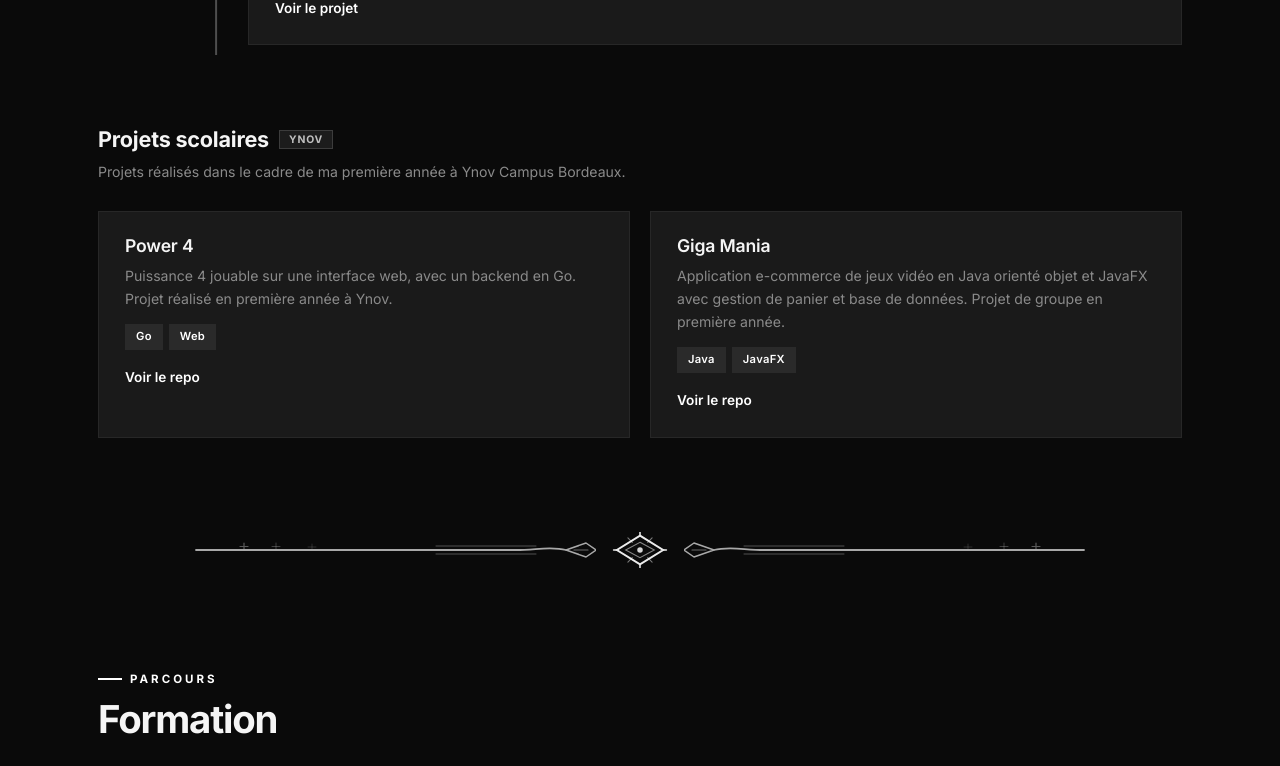
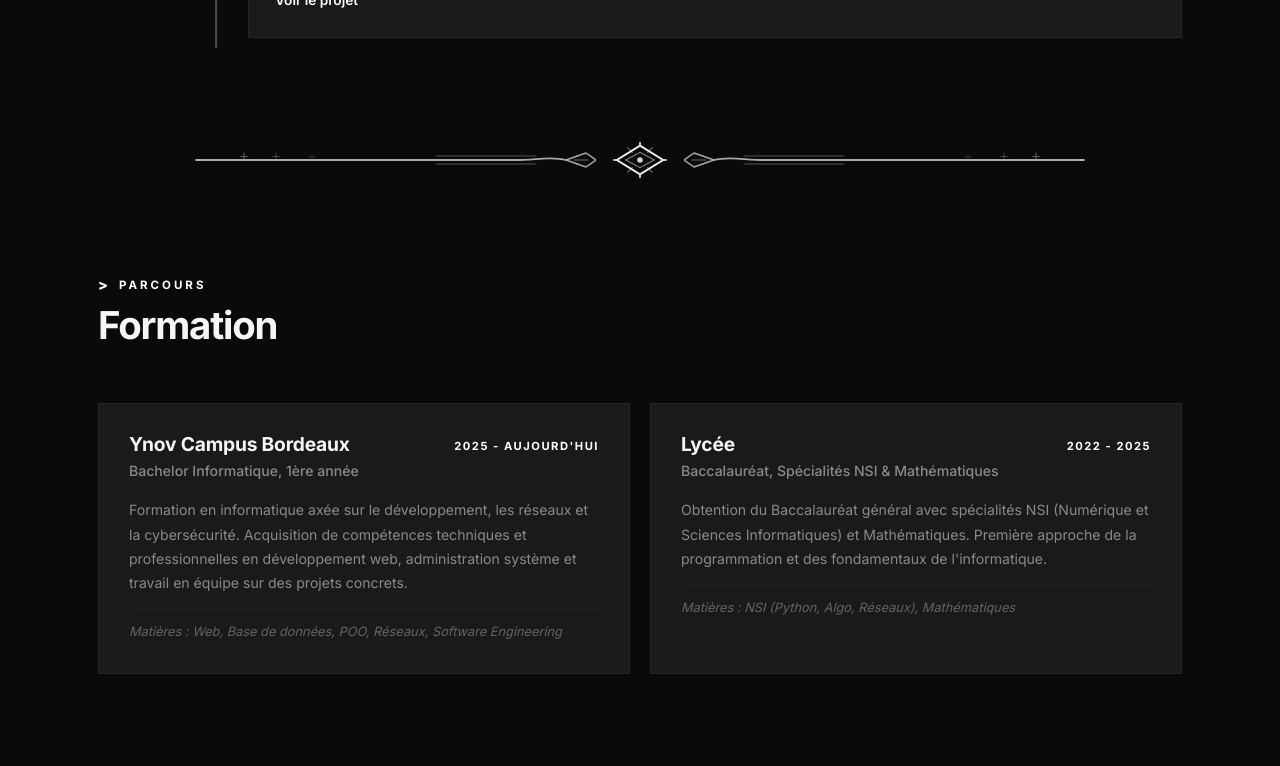
Before and after one commit to PayExe/paolo-portfolio, a React (Vite) app: page / in a window 1280 px wide. Shown: the part 2620-3386 px from the top of the page. Built offline with nearby package versions, Linux system fonts and the light colour scheme.

Commit message:
add: skill tree

```diff
--- a/src/App.css
+++ b/src/App.css
@@ -441,17 +441,16 @@
 }
 
 .section-label::before {
-  content: '';
-  display: inline-block;
-  width: 20px;
-  height: 1.5px;
-  background: var(--primary);
+  content: '>';
+  font-weight: 800;
+  font-size: 0.8rem;
+  line-height: 1;
+  color: var(--primary);
   flex-shrink: 0;
 }
 
 [data-theme="dark"] .section-label::before {
-  height: 2px;
-  width: 24px;
+  font-size: 0.9rem;
 }
 
 .section-title {
@@ -654,8 +653,7 @@
   line-height: 1.65;
 }
 
-.badge-progress,
-.badge-school {
+.badge-progress {
   display: inline-block;
   font-size: 0.65rem;
   font-weight: 700;
@@ -706,82 +704,6 @@
 .project-link:hover {
   gap: 8px;
   opacity: 0.8;
-}
-
-.school-projects-header {
-  margin-top: 72px;
-  margin-bottom: 28px;
-}
-
-.school-projects-title {
-  font-size: 1.35rem;
-  font-weight: 700;
-  display: flex;
-  align-items: center;
-  gap: 10px;
-  margin-bottom: 8px;
-  color: var(--text);
-}
-
-.school-projects-desc {
-  font-size: 0.88rem;
-  color: var(--muted);
-  line-height: 1.65;
-}
-
-.school-projects-grid {
-  display: grid;
-  grid-template-columns: 1fr 1fr;
-  gap: 20px;
-}
-
-.school-card {
-  background: var(--panel);
-  border: 1px solid var(--border-soft);
-  padding: 24px 26px;
-  transition: border-color 0.3s, box-shadow 0.3s, transform 0.3s;
-  position: relative;
-  overflow: hidden;
-}
-
-[data-theme="dark"] .school-card {
-  border-width: 1.5px;
-}
-
-.school-card::after {
-  content: '';
-  position: absolute;
-  bottom: 0;
-  left: 0;
-  right: 0;
-  height: 1px;
-  background: linear-gradient(to right, transparent, var(--primary), transparent);
-  opacity: 0;
-  transition: opacity 0.3s;
-}
-
-.school-card:hover {
-  border-color: var(--primary);
-  box-shadow: var(--shadow-card);
-  transform: translateY(-3px);
-}
-
-.school-card:hover::after {
-  opacity: 0.55;
-}
-
-.school-card h4 {
-  font-size: 1.1rem;
-  font-weight: 600;
-  margin-bottom: 8px;
-  color: var(--text);
-}
-
-.school-card p {
-  color: var(--muted);
-  font-size: 0.88rem;
-  line-height: 1.65;
-  margin-bottom: 14px;
 }
 
 .edu-stack {
@@ -1184,10 +1106,6 @@
     grid-template-columns: 1fr;
   }
 
-  .school-projects-grid {
-    grid-template-columns: 1fr;
-  }
-
   .contact-grid {
     grid-template-columns: 1fr;
     gap: 40px;
--- a/src/App.jsx
+++ b/src/App.jsx
@@ -388,25 +388,23 @@ function Hero({ lang }) {
 const techList = [
   { name: 'JavaScript', icon: 'javascript' },
   { name: 'TypeScript', icon: 'typescript' },
+  { name: 'Python', icon: 'python' },
+  { name: 'Java', icon: 'openjdk' },
+  { name: 'Go', icon: 'go' },
+  { name: 'C', icon: 'c' },
+  { name: 'C++', icon: 'cplusplus' },
   { name: 'HTML5', icon: 'html5' },
   { name: 'CSS3', icon: 'css' },
   { name: 'React', icon: 'react' },
+  { name: 'Expo', icon: 'expo' },
+  { name: 'Electron', icon: 'electron' },
   { name: 'Node.js', icon: 'nodedotjs' },
-  { name: 'Java', icon: 'openjdk' },
-  { name: 'Python', icon: 'python' },
-  { name: 'Go', icon: 'go' },
-  { name: 'C', icon: 'c' },
-  { name: 'C++', icon: 'cplusplus' },
+  { name: 'Bun', icon: 'bun' },
   { name: 'PostgreSQL', icon: 'postgresql' },
   { name: 'Drizzle', icon: 'drizzle' },
+  { name: 'Godot', icon: 'godotengine' },
   { name: 'Docker', icon: 'docker' },
   { name: 'Linux', icon: 'linux' },
-  { name: 'Bun', icon: 'bun' },
-  { name: 'Turborepo', icon: 'turborepo' },
-  { name: 'Expo', icon: 'expo' },
-  { name: 'Electron', icon: 'electron' },
-  { name: 'Grafana', icon: 'grafana' },
-  { name: 'Prometheus', icon: 'prometheus' },
   { name: 'Git', icon: 'git' },
   { name: 'GitHub', icon: 'github' },
 ]
@@ -487,7 +485,7 @@ const personalProjects = [
     title: 'NS Website',
     desc: {
       fr: "Site que j'ai créé pour mon meilleur ami, artiste du label NS!! Records. Fait à l'origine comme cadeau d'anniversaire, le but c'était de mettre en avant son univers musical avec un design dark, des animations de terminal et une DA rétro choisie par l'artiste lui-même.",
-      en: "Website I created for my best friend, artist of the NS!! Records label. Originally a birthday gift — dark design, terminal animations and retro art direction chosen by the artist himself.",
+      en: "Website I created for my best friend, artist of the NS!! Records label. Originally a birthday gift: dark design, terminal animations and retro art direction chosen by the artist himself.",
     },
     tags: ['Web', 'HTML/CSS', 'JS'],
     link: 'https://github.com/PayExe/NSWEBSITE',
@@ -503,29 +501,6 @@ const personalProjects = [
     tags: ['Discord.js', 'Node.js', 'Steam API'],
     link: 'https://github.com/PayExe/Steamy',
     inProgress: true,
-  },
-]
-
-const schoolProjects = [
-  {
-    id: 'power4',
-    title: 'Power 4',
-    desc: {
-      fr: "Puissance 4 jouable sur une interface web, avec un backend en Go. Projet réalisé en première année à Ynov.",
-      en: 'Connect 4 playable on a web interface, with a Go backend. First year project at Ynov.',
-    },
-    tags: ['Go', 'Web'],
-    link: 'https://ytrack.learn.ynov.com/git/gvincent/Power4.git',
-  },
-  {
-    id: 'gigamania',
-    title: 'Giga Mania',
-    desc: {
-      fr: "Application e-commerce de jeux vidéo en Java orienté objet et JavaFX avec gestion de panier et base de données. Projet de groupe en première année.",
-      en: 'Video game e-commerce application in OOP Java and JavaFX with cart management and database. Group project in first year.',
-    },
-    tags: ['Java', 'JavaFX'],
-    link: 'https://github.com/SkyVence/poo-game-shop',
   },
 ]
 
@@ -580,46 +555,6 @@ function Projects({ lang }) {
           </motion.div>
         ))}
       </div>
-
-      <motion.div
-        className="school-projects-header"
-        initial={{ opacity: 0, y: 16 }}
-        whileInView={{ opacity: 1, y: 0 }}
-        viewport={{ once: true }}
-        transition={{ duration: 0.45 }}
-      >
-        <h3 className="school-projects-title">
-          {lang === 'fr' ? 'Projets scolaires' : 'School Projects'}
-          <span className="badge-school">Ynov</span>
-        </h3>
-        <p className="school-projects-desc">
-          {lang === 'fr'
-            ? "Projets réalisés dans le cadre de ma première année à Ynov Campus Bordeaux."
-            : 'Projects completed during my first year at Ynov Campus Bordeaux.'}
-        </p>
-      </motion.div>
-
-      <div className="school-projects-grid">
-        {schoolProjects.map((p, i) => (
-          <motion.div
-            className="school-card"
-            key={p.id}
-            initial={{ opacity: 0, y: 16 }}
-            whileInView={{ opacity: 1, y: 0 }}
-            viewport={{ once: true }}
-            transition={{ duration: 0.45, delay: i * 0.1, ease: [0.22, 1, 0.36, 1] }}
-          >
-            <h4>{p.title}</h4>
-            <p>{p.desc[lang]}</p>
-            <div className="tag-row">
-              {p.tags.map((tag, idx) => <span key={`school-${p.id}-tag-${idx}`} className="tag">{tag}</span>)}
-            </div>
-            <a href={p.link} target="_blank" rel="noopener noreferrer" className="project-link">
-              {t(lang, 'view_repo')}
-            </a>
-          </motion.div>
-        ))}
-      </div>
     </section>
   )
 }
@@ -628,11 +563,11 @@ function Education({ lang }) {
   const items = [
     {
       school: 'Ynov Campus Bordeaux',
-      period: { fr: '2025 – aujourd\'hui', en: '2025 – present' },
-      degree: { fr: "Bachelor Informatique — 1ère année", en: "Bachelor's Computer Science — 1st year" },
+      period: { fr: '2025 - aujourd\'hui', en: '2025 - present' },
+      degree: { fr: "Bachelor Informatique, 1ère année", en: "Bachelor's Computer Science, 1st year" },
       desc: {
-        fr: "Le vrai début de l'aventure. Développement web, bases de données, programmation orientée objet, réseaux... C'est ici que je structure tout ce que j'ai appris en autodidacte et que je découvre de nouveaux domaines comme la cybersécurité et l'IA.",
-        en: "The real start of the adventure. Web development, databases, object-oriented programming, networking... This is where I structure everything I self-taught and discover new fields like cybersecurity and AI.",
+        fr: "Formation en informatique axée sur le développement, les réseaux et la cybersécurité. Acquisition de compétences techniques et professionnelles en développement web, administration système et travail en équipe sur des projets concrets.",
+        en: "Computer science education focused on development, networking and cybersecurity. Building technical and professional skills in web development, system administration and teamwork on real-world projects.",
       },
       coursework: {
         fr: 'Web, Base de données, POO, Réseaux, Software Engineering',
@@ -641,11 +576,11 @@ function Education({ lang }) {
     },
     {
       school: { fr: 'Lycée', en: 'High School' },
-      period: { fr: '2022 – 2025', en: '2022 – 2025' },
-      degree: { fr: "Baccalauréat — Spécialités NSI & Mathématiques", en: "Baccalauréat — NSI & Mathematics" },
+      period: { fr: '2022 - 2025', en: '2022 - 2025' },
+      degree: { fr: "Baccalauréat, Spécialités NSI & Mathématiques", en: "Baccalauréat, NSI & Mathematics" },
       desc: {
-        fr: "Le début d'une passion. C'est au lycée que j'ai découvert la programmation avec Python en NSI et que j'ai commencé à apprendre le développement web en autodidacte à côté. C'est là que j'ai su que je voulais en faire mon métier.",
-        en: "Where it all started. High school is where I discovered programming with Python in NSI and started learning web development on my own. That's when I knew I wanted to make it my career.",
+        fr: "Obtention du Baccalauréat général avec spécialités NSI (Numérique et Sciences Informatiques) et Mathématiques. Première approche de la programmation et des fondamentaux de l'informatique.",
+        en: "General Baccalauréat with NSI (Computer Science) and Mathematics specialities. First exposure to programming and computer science fundamentals.",
       },
       coursework: {
         fr: 'NSI (Python, Algo, Réseaux), Mathématiques',
--- a/src/i18n.json
+++ b/src/i18n.json
@@ -13,7 +13,6 @@
     "projects_label": "Portfolio",
     "projects_title": "Mes projets",
     "view_project": "Voir le projet",
-    "view_repo": "Voir le repo",
 
     "education_label": "Parcours",
     "education_title": "Formation",
@@ -35,7 +34,7 @@
     "legal_link": "Mentions légales",
     "legal_title": "Mentions légales",
     "legal_editor_title": "Éditeur du site",
-    "legal_editor_text": "Paolo Antonini – Étudiant en informatique. Email : paolo.antonini.dev@gmail.com",
+    "legal_editor_text": "Paolo Antonini. Étudiant en informatique. Email : paolo.antonini.dev@gmail.com",
      "legal_host_title": "Hébergement",
      "legal_host_text": "Ce site est hébergé sur un VPS (serveur privé virtuel) sécurisé avec Docker, nginx et certificats SSL/TLS.",
     "legal_data_title": "Données personnelles",
@@ -43,7 +42,7 @@
     "legal_ip_title": "Propriété intellectuelle",
     "legal_ip_text": "L'ensemble du contenu de ce site (textes, images, code) est la propriété de Paolo Antonini, sauf mention contraire. Toute reproduction sans autorisation est interdite.",
     "legal_security_title": "Sécurité & Confidentialité",
-    "legal_security_text": "Ce site implémente les meilleures pratiques de sécurité : HTTPS obligatoire, Content Security Policy (CSP), en-têtes de sécurité (X-Frame-Options, X-Content-Type-Options), validation stricte des données du formulaire de contact, et aucune collecte de données personnelles. Le formulaire utilise uniquement votre client email local – aucun stockage serveur.",
+    "legal_security_text": "Ce site implémente les meilleures pratiques de sécurité : HTTPS obligatoire, Content Security Policy (CSP), en-têtes de sécurité (X-Frame-Options, X-Content-Type-Options), validation stricte des données du formulaire de contact, et aucune collecte de données personnelles. Le formulaire utilise uniquement votre client email local : aucun stockage serveur.",
 
     "credits_link": "Fun fact",
     "credits_title": "Fun fact & Crédits",
@@ -68,7 +67,6 @@
     "projects_label": "Portfolio",
     "projects_title": "My projects",
     "view_project": "View project",
-    "view_repo": "View repo",
 
     "education_label": "Background",
     "education_title": "Education",
@@ -90,7 +88,7 @@
     "legal_link": "Legal notice",
     "legal_title": "Legal notice",
     "legal_editor_title": "Site editor",
-    "legal_editor_text": "Paolo Antonini – Computer science student. Email: paolo.antonini.dev@gmail.com",
+    "legal_editor_text": "Paolo Antonini. Computer science student. Email: paolo.antonini.dev@gmail.com",
      "legal_host_title": "Hosting",
      "legal_host_text": "This site is hosted on a secure VPS (Virtual Private Server) with Docker, nginx, and SSL/TLS certificates.",
     "legal_data_title": "Personal data",
@@ -98,7 +96,7 @@
      "legal_ip_title": "Intellectual property",
      "legal_ip_text": "All content on this site (text, images, code) is the property of Paolo Antonini, unless stated otherwise. Any reproduction without permission is prohibited.",
      "legal_security_title": "Security & Privacy",
-     "legal_security_text": "This site implements security best practices: mandatory HTTPS, Content Security Policy (CSP), security headers (X-Frame-Options, X-Content-Type-Options), strict contact form data validation, and zero personal data collection. The form simply opens your local email client – no server-side storage.",
+     "legal_security_text": "This site implements security best practices: mandatory HTTPS, Content Security Policy (CSP), security headers (X-Frame-Options, X-Content-Type-Options), strict contact form data validation, and zero personal data collection. The form simply opens your local email client : no server-side storage.",
 
      "credits_link": "Fun fact",
     "credits_title": "Fun fact & Credits",
```
